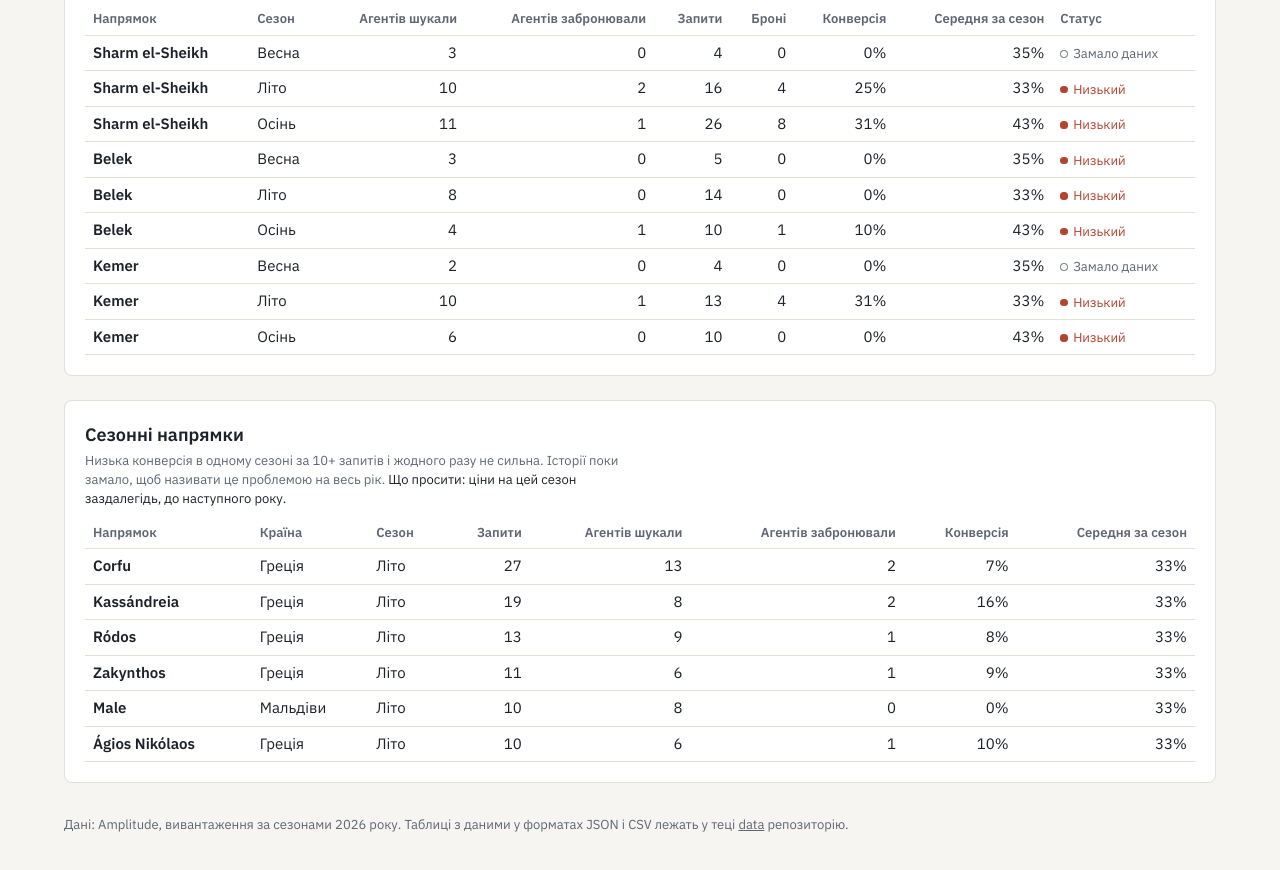
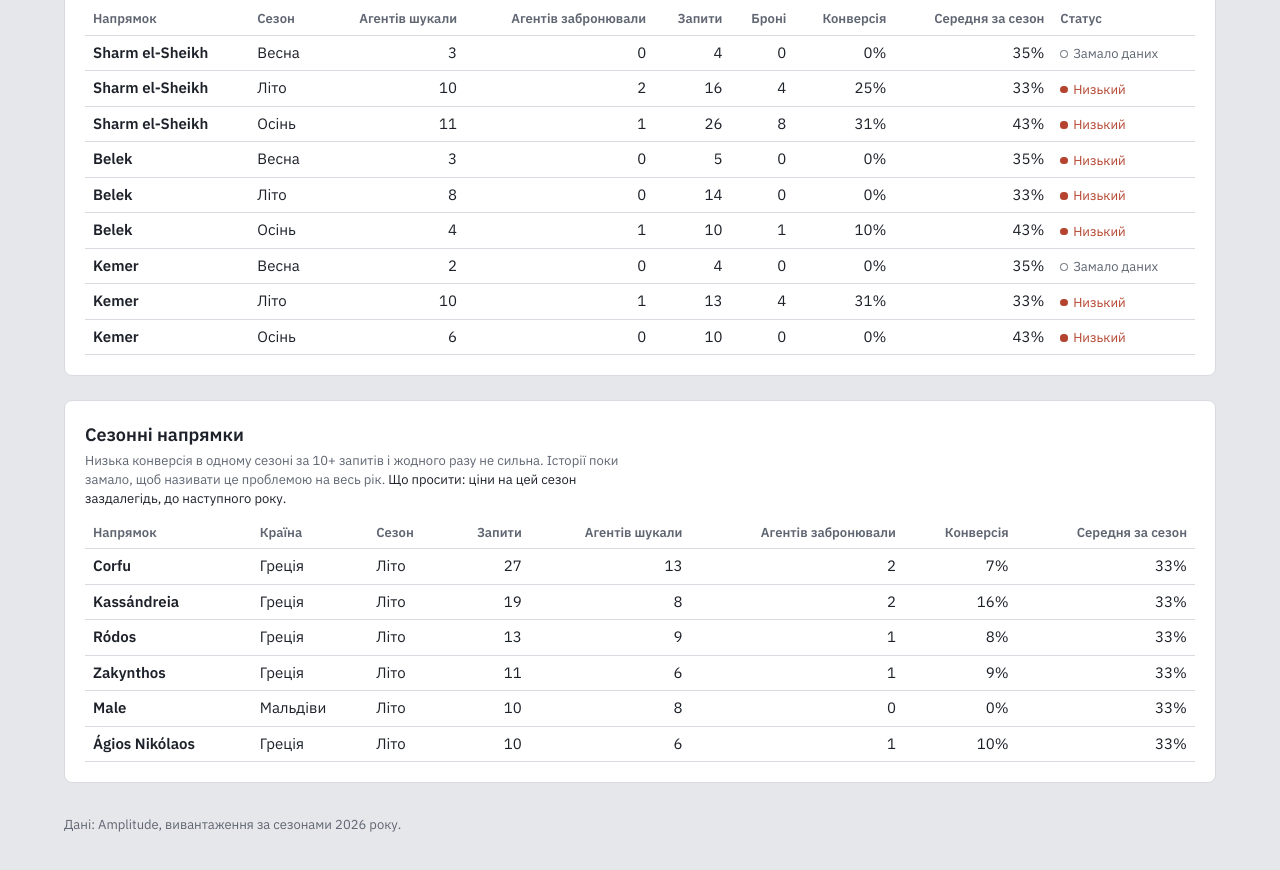
Before and after one commit to alisa-product/season_directions, a plain HTML site: page index.html in a window 1280 px wide. Shown: the part 1718-2588 px from the top of the page. Drawn offline with nearby package versions, Linux system fonts and the light colour scheme.

Commit message:
Drop data-folder note from footer and use a greyer page background
Co-Authored-By: Claude Opus 5.5 <noreply@anthropic.com>

```diff
--- a/index.html
+++ b/index.html
@@ -11,8 +11,8 @@
 <style>
 /* Layout: one reading column, cards on a warm-grey ground; numbers in tabular figures. */
 :root {
-  --color-bg: #f6f5f1; --color-panel: #ffffff; --color-fg: #1d2129; --color-fg-muted: #5f6672;
-  --color-border-line: #e2dfd7; --color-ok: #2f7a4f; --color-bad: #b4442f; --accent: #2f6db3;
+  --color-bg: #e6e7ea; --color-panel: #ffffff; --color-fg: #1d2129; --color-fg-muted: #5f6672;
+  --color-border-line: #d9dbe0; --color-ok: #2f7a4f; --color-bad: #b4442f; --accent: #2f6db3;
   --cds-chart-muted: #c9ccd2; --cds-chart-grid: #ebe8e1; --cds-chart-reference: #3b4049;
   --cds-surface-popover: #ffffff; --cds-border: #dcd8cf; --cds-shadow-popover: 0 6px 20px rgba(20, 24, 31, .12);
   --cds-text-secondary: #5f6672;
@@ -402,7 +402,7 @@ body { margin: 0; background: var(--color-bg); color: var(--color-fg); font-fami
     </ol>
   </section>
 </div>
-<p class="sd-foot">Дані: Amplitude, вивантаження за сезонами 2026 року. Таблиці з даними у форматах JSON і CSV лежать у теці <a href="https://github.com/alisa-product/season_directions/tree/main/data">data</a> репозиторію.</p>
+<p class="sd-foot">Дані: Amplitude, вивантаження за сезонами 2026 року.</p>
 <script src="https://cdn.jsdelivr.net/npm/d3@7.9.0/dist/d3.min.js"></script>
 <script>
 // Small stand-in for the dashboard runtime: loads data/*.json and redraws on data and resize.
```
